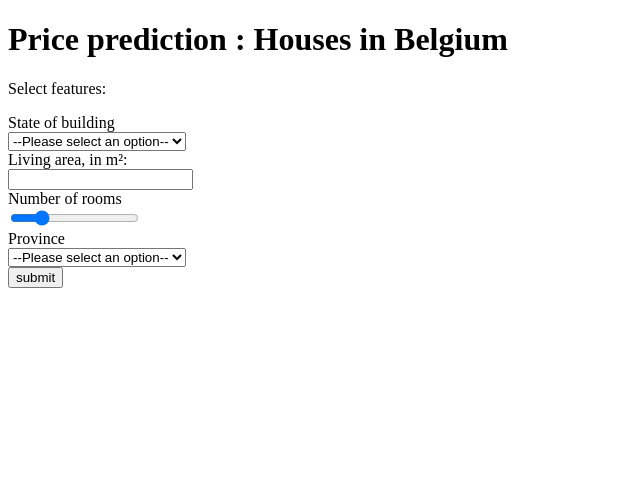
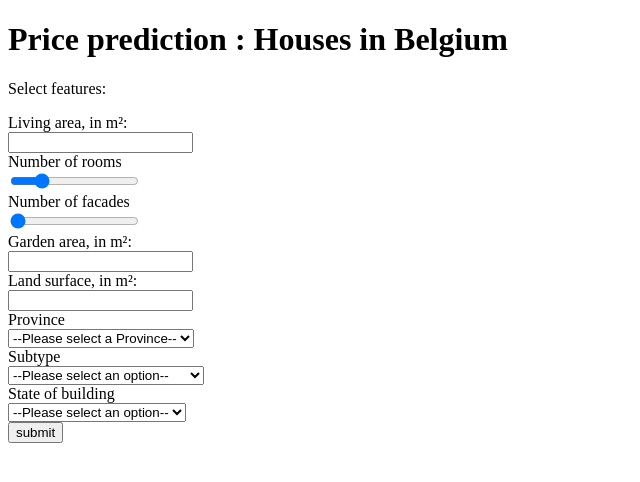
Before and after one commit to Laverdure77/immo_Eliza_Data_Analysis, a Flask app: template 4-Deployment/templates/request.html in a window 1280 px wide. Shown: the top 482 px of the page, without its empty margins (0-640 px from the left). Run offline with Flask 2, Linux system fonts and the light colour scheme; the template is opened without the code that fills it, so the values that code supplies are empty.

Commit message:
html form and reult page working

```diff
--- a/4-Deployment/eliza_estimate.py
+++ b/4-Deployment/eliza_estimate.py
@@ -1,20 +1,55 @@
 from flask import Flask, request, redirect, url_for, render_template
+import pandas as pd
+# import numpy as pd
+import pickle
+import sklearn
 
+# Instanciate Flask kapp
 app = Flask(__name__)
 
-
-@app.route('/success/<name>')
-def success(name):
-    return 'welcome %s' % name
+@app.route('/', methods=['GET'])
+def alive():
+    return f"Server is alive"
 
 @app.route('/form',methods = ['POST'])
 def form():
+    # Load model
+    model = pickle.load(open('4-Deployment\model\model.pkl','rb'))
+    # Load X_model df
+    X_request = pd.read_pickle('4-Deployment\model\X_model.pkl')
+
+    # X_request = X_request.fillna(value = 0)
+
     if request.method == 'POST':
+        # store values from the html form
         living_area = request.form['living area']
-        # return redirect(url_for('success',name = user))
-        # return f"the living area is :{living_area}"
+        land_surface = request.form['land surface']
+        number_rooms = request.form['number of rooms']
+        number_facades = request.form['number of facades']
+        garden_area = request.form['garden area']
+        province = request.form['province']
+        state_building = request.form['state']
+        subtype = request.form['subtype']
 
-        return render_template('result.html', est_price=living_area)
+
+        # fill the X_model dataframe with request values
+        # X_model = X_model.fillna(value = 0)
+        X_request.at[1,'Living area'] = int(living_area)
+        X_request.at[1,'Number of rooms'] = int(number_rooms)
+        X_request.at[1,'Number of facades'] = int(number_facades)
+        X_request.at[1,'Land surface'] = int(land_surface)
+        X_request.at[1,'Area of garden'] = int(garden_area)
+        X_request.at[1,str(province)] = 1
+        X_request.at[1,str(state_building)] = 1
+        X_request.at[1,str(subtype)] = 1
+        # print(X_request.head())
+        # Replace nan values from X_request with 0
+        X_request = X_request.fillna(value = 0)
+
+        price_estimate = int(model.predict(X_request.to_numpy()))
+
+        return render_template('result.html', est_price=price_estimate)
+        # return f"{price_estimate}"
 
 
 if __name__ == '__main__':
--- a/4-Deployment/templates/request.html
+++ b/4-Deployment/templates/request.html
@@ -4,23 +4,15 @@
     <meta charset="UTF-8">
     <meta http-equiv="X-UA-Compatible" content="IE=edge">
     <meta name="viewport" content="width=device-width, initial-scale=1.0">
+    <script src="https://unpkg.com/vue@3/dist/vue.global.js"></script>
+
     <title>Results</title>
 </head>
 <body>
     <h1>Price prediction : Houses in Belgium</h1>
     <form action="http://localhost:5000/form" method="post">
         <p>Select features:</p>
-        <div>
-            <label for="state_of_builging">State of building</label>
-            <div>
-                <select name="state" id="state_of_builging">
-                    <option value="">--Please select an option--</option>
-                    <option value="Good">Good</option>
-                    <option value="Bad">Bad</option>
 
-                </select>
-            </div>
-        </div>
         <div>
             <label for="living_area">Living area, in m²:</label>
             <div>
@@ -32,21 +24,109 @@
         <div>
             <label for="number_of_rooms">Number of rooms</label>
             <div>
-                <input type="range" min="1" max="20" value="5" class="slider" name="number_of_rooms">
+                <input type="range" name="number of rooms" min="1" max="20" value="5" class="slider" v-model="sliderValue" required="required">
             </div>
         </div>
+        <!-- <div id="app">{{ sliderValue }}</div>
+
+            <script>
+            const { createApp } = Vue
+
+            createApp({
+                data() {
+                return {
+                    message: 'Hello Vue!',
+                    sliderValue: 5
+                }
+                }
+            }).mount('#app')
+            </script> -->
+
+        <div>
+            <label for="number_of_facades">Number of facades</label>
+            <div>
+                <input type="range" name="number of facades" min="2" max="4" value="2" class="slider"  required="required">
+            </div>
+        </div>
+
+        <div>
+            <label for="garden_area">Garden area, in m²:</label>
+            <div>
+                <input type="number" name="garden area" value="garden_area" required="required" >
+
+            </div>
+        </div>
+
+        <div>
+            <label for="land_surface">Land surface, in m²:</label>
+            <div>
+                <input type="number" name="land surface" value="land_surface" required="required" >
+
+            </div>
+        </div>
+
         <div>
             <label for="province_select">Province</label>
             <div>
-            <select name="province" id="province_select">
-                <option value="">--Please select an option--</option>
-                <option value="Bruxelles">Bruxelles</option>
-                <option value="Wallonie">Wallonie</option>
-                <option value="Flandre">Flandre</option>
-            </select>
+                <select name="province" id="province_select">
+                    <option value="">--Please select a Province--</option>
+                    <option value="Province_Bruxelles">Bruxelles</option>
+                    <option value="Province_Flandre_occidentale">Flandre Occidentale</option>
+                    <option value="Province_Flandre_orientale">Flandre Orientale</option>
+                    <option value="Province_Anvers">Anvers</option>
+                    <option value="Province_Limbourg">Limbourg</option>
+                    <option value="Province_Brabant_flamand">Brabant Flamand</option>
+                    <option value="Province_Brabant_wallon">Province Brabant Wallon</option>
+                    <option value="Province_Namur">Namur</option>
+                    <option value="Province_Liege">Liege</option>
+                    <option value="Province_Hainaut">Hainaut</option>
+                    <option value="Province_Luxembourg">Luxembourg</option>
+                </select>
 
             </div>
         </div>
+
+        <div>
+            <label for="subtype">Subtype</label>
+            <div>
+                <select name="subtype" id="subtype">
+                    <option value="">--Please select an option--</option>
+                    <option value="Subtype_HOUSE">HOUSE</option>
+                    <option value="Subtype_VILLA">VILLA</option>
+                    <option value="Subtype_BUNGALOW">BUNGALOW</option>
+                    <option value="Subtype_FARMHOUSE">FARMHOUSE</option>
+                    <option value="Subtype_CASTLE">CASTLE</option>
+                    <option value="Subtype_CHALET">CHALET</option>
+                    <option value="Subtype_COUNTRY_COTTAGE">COUNTRY_COTTAGE</option>
+                    <option value="Subtype_EXCEPTIONAL_PROPERTY">EXCEPTIONAL_PROPERTY</option>
+                    <option value="Subtype_KOT">KOT</option>
+                    <option value="Subtype_LOFT">LOFT</option>
+                    <option value="Subtype_MANOR_HOUSE">MANOR_HOUSE</option>
+                    <option value="Subtype_MANSION">MANSION</option>
+                    <option value="Subtype_MIXED_USE_BUILDING">MIXED_USE_BUILDING</option>
+                    <option value="Subtype_OTHER_PROPERTY">OTHER_PROPERTY</option>
+                    <option value="Subtype_SERVICE_FLAT">SERVICE_FLAT</option>
+                    <option value="Subtype_TOWN_HOUSE">TOWN_HOUSE</option>
+                </select>
+            </div>
+        </div>
+
+        <div>
+            <label for="state_of_builging">State of building</label>
+            <div>
+                <select name="state" id="state_of_builging">
+                    <option value="">--Please select an option--</option>
+                    <option value="State of building_None">None</option>
+                    <option value="State of building_AS_NEW">As new</option>
+                    <option value="State of building_GOOD">Good</option>
+                    <option value="State of building_JUST_RENOVATED">Just renovated</option>
+                    <option value="State of building_TO_BE_DONE_UP">To be done up</option>
+                    <option value="State of building_TO_RENOVATE">To renovate</option>
+                    <option value="State of building_TO_RESTORE">To restore</option>
+                </select>
+            </div>
+        </div>
+
         <div>
             <input type="submit" value="submit">
         </div>
--- a/4-Deployment/templates/result.html
+++ b/4-Deployment/templates/result.html
@@ -8,6 +8,6 @@
 </head>
 <body>
     <h1>Result</h1>
-    <p>the price prediction is:{{est_price}} </p>
+    <p>the price prediction is:{{est_price}} € </p>
 </body>
 </html>
```
Also changed, not shown: 1 other file.
